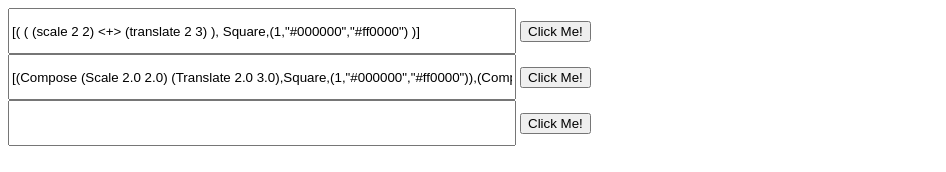
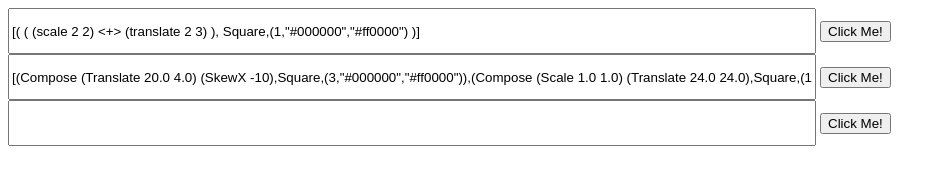
Before and after one commit to 22a/cs4012-lab1, a plain HTML site: page index.html in a window 1280 px wide. Shown: the whole page, without its empty margins (0-946 px from the left). Drawn offline with Linux system fonts and the light colour scheme.

Commit message:
:goat: taking angles in deg

```diff
--- a/index.html
+++ b/index.html
@@ -6,7 +6,7 @@
     <title>SVGoodness</title>
     <style type="text/css" media="screen">
       input{
-        width: 500px;
+        width: 800px;
         height: 40px;
       }
     </style>
@@ -16,7 +16,7 @@
     <button type="button" id="default_button" onclick="go('default_input')">Click Me!</button>
     <br>
 
-    <input type="text" id="double_input" value='[(Compose (Scale 2.0 2.0) (Translate 2.0 3.0),Square,(1,"#000000","#ff0000")),(Compose (Scale 1.0 1.0) (Translate 8.0 3.0),Square,(1,"#00ff00","#ff00ff")),((Translate 12.5 12.5),Circle,(1,"#00ffff","#0000ff"))]'>
+    <input type="text" id="double_input" value='[(Compose (Translate 20.0 4.0) (SkewX -10),Square,(3,"#000000","#ff0000")),(Compose (Scale 1.0 1.0) (Translate 24.0 24.0),Square,(1,"#00ff00","#ff00ff")),(Compose (Translate 12.5 12.5) (SkewY 45),Circle,(1,"#00ffff","#0000ff"))]'>
     <button type="button" id="double_button" onclick="go('double_input')">Click Me!</button>
     <br>
 
```
Also changed, not shown: 1 other file.
